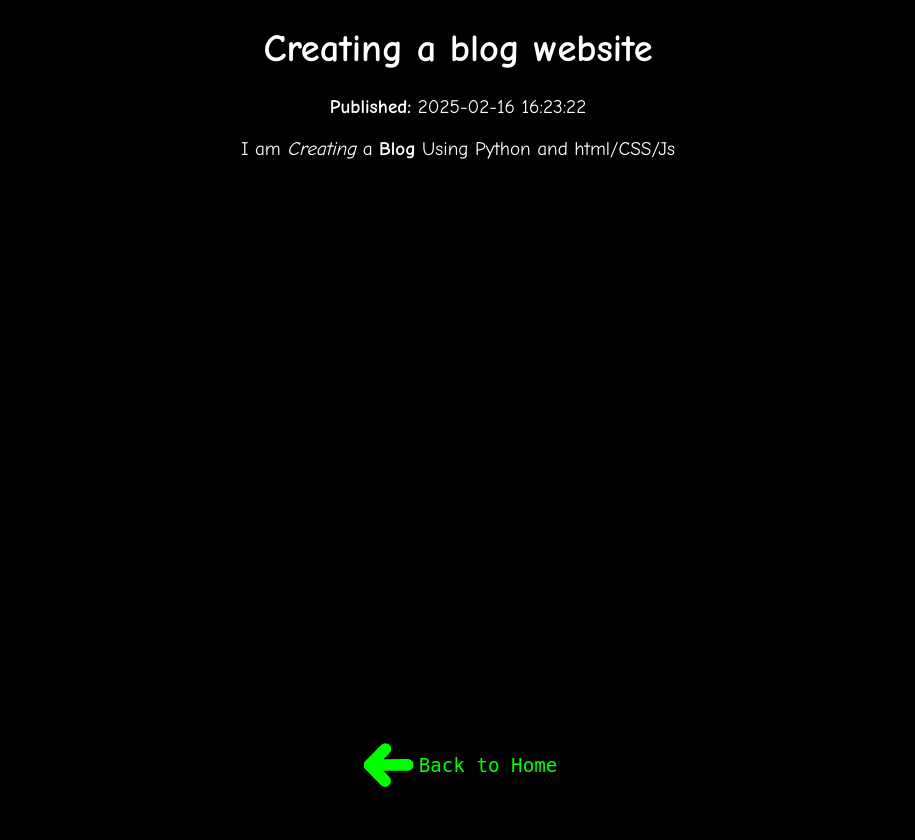
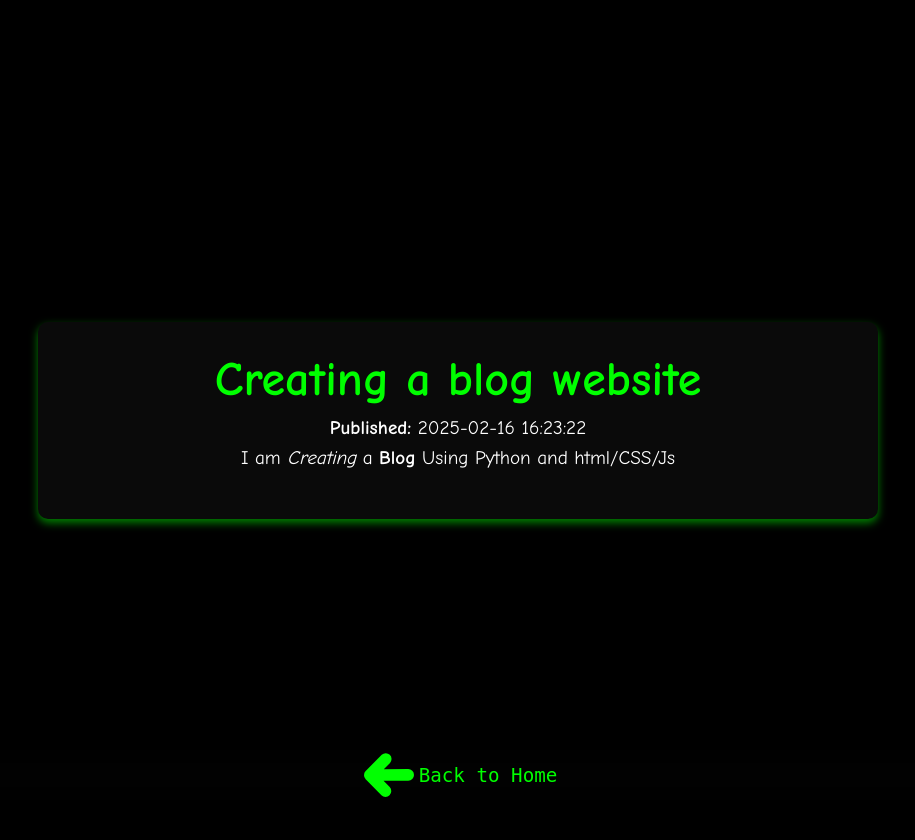
Before and after one commit to Alph702/Blog, a Flask app: page /post/1 in a window 1280 px wide. Shown: the whole page, without its empty margins (182-1097 px from the left). Before the commit the page ends 787 px from the top, so only its background shows below. Run offline with Flask 2, Linux system fonts and the light colour scheme; data comes from the database, SQL or seed files in the repository; both versions use the stored data as it was after the commit.

Commit message:
Refactor post redirection and enhance styling for post display

```diff
--- a/app.py
+++ b/app.py
@@ -158,7 +158,7 @@ def new_post():
         c.execute("INSERT INTO posts (title, content, image, timestamp) VALUES (?, ?, ?, ?)", (title, content, image, timestamp))
         conn.commit()
         conn.close()
-        return redirect(url_for('home'))
+        return redirect(url_for('new_post'))
 
     return render_template('new.html', dark_mode=True)
 
--- a/static/style.css
+++ b/static/style.css
@@ -1,4 +1,4 @@
-@import url('https://fonts.googleapis.com/css2?family=Comic+Neue:wght@300;400;700&family=Kalam:wght@300;400;700&display=swap');
+@import url("https://fonts.googleapis.com/css2?family=Comic+Neue:wght@300;400;700&family=Kalam:wght@300;400;700&display=swap");
 
 /* Root Variables */
 :root {
@@ -43,6 +43,9 @@
     --font-medium: clamp(1rem, 2.5vw, 1.2rem);
     --font-large: clamp(1.5rem, 3vw, 2rem);
     --font-xlarge: clamp(2rem, 4vw, 3rem);
+
+    --shadow: rgba(0, 255, 0, 0.3);
+    --hover-shadow: rgba(0, 255, 0, 0.5);
 }
 
 /* Global Styles */
@@ -83,7 +86,7 @@ body {
     padding: 15px;
     margin-bottom: 20px;
     border-radius: var(--border-radius);
-    box-shadow: 0 4px 6px rgba(0, 255, 0, 0.3);
+    box-shadow: 0 4px 6px var(--shadow);
     border-bottom: 1px solid var(--border-color);
 }
 
@@ -95,6 +98,12 @@ body {
 .post p {
     line-height: 1.6;
     font-size: 1.6rem;
+    display: -webkit-box;
+    -webkit-line-clamp: 2;
+    line-clamp: 2;
+    -webkit-box-orient: vertical;
+    overflow: hidden;
+    text-overflow: ellipsis;
 }
 
 .post-button {
@@ -144,7 +153,7 @@ form {
     background-color: var(--background-light);
     padding: var(--container-padding);
     border-radius: var(--border-radius);
-    box-shadow: 0 4px 6px rgba(0, 255, 0, 0.3);
+    box-shadow: 0 4px 6px var(--shadow);
     width: var(--form-width);
     overflow: hidden;
 }
@@ -231,19 +240,50 @@ li {
     border-radius: var(--border-radius);
 }
 
+.Back-to-home-container {
+    display: flex;
+    width: 100vw;
+    justify-content: center;
+    align-items: center;
+    margin-top: 20px;
+    position: fixed;
+    bottom: 0;
+    background: #ffffff;
+    background: rgba(255, 255, 255, 0);
+    /* Transparent white background */
+    backdrop-filter: blur(10px);
+    /* Blurs the background behind the element */
+    -webkit-backdrop-filter: blur(10px);
+
+    /* CSS Noise Effect */
+    overflow: hidden;
+    box-shadow: 0 8px 32px rgba(0, 0, 0, 0.5); /* Soft light effect */
+}
+
+.Back-to-home-container::before {
+    content: "";
+    position: absolute;
+    top: 0;
+    left: 0;
+    width: 100%;
+    height: 100%;
+    background: rgba(255, 255, 255, 0.048); /* Light overlay */
+    background-image: radial-gradient(circle, rgba(255, 255, 255, 0.055) 1%, transparent 1%);
+    background-size: 3px 3px; /* Small noisy dots */
+    opacity: 0.2; /* Adjust for intensity */
+    pointer-events: none; /* Make it non-interactive */
+    filter: blur(20px); /* Blurry shadow */
+}
+
 .Back-to-home {
-    position: absolute;
-    bottom: 10px;
-    left: 50%;
-    transform: translateX(-50%);
     display: flex;
     align-items: center;
+    opacity: 1;
 }
 
 .back-image {
     width: 50px;
     height: 50px;
-
 }
 
 #text {
@@ -253,7 +293,6 @@ li {
 
 .post-button:hover {
     text-decoration: none;
-
 }
 
 /* Filter Panel Container with Animation */
@@ -268,7 +307,8 @@ li {
     max-height: 0;
     opacity: 0;
     overflow: hidden;
-    transition: max-height 0.5s ease-in-out, opacity 0.5s ease-in-out, padding 0.5s ease-in-out, margin 0.5s ease-in-out;
+    transition: max-height 0.5s ease-in-out, opacity 0.5s ease-in-out,
+        padding 0.5s ease-in-out, margin 0.5s ease-in-out;
 }
 
 /* When the panel is open, expand and fade in */
@@ -358,7 +398,7 @@ li {
 /* Hover Effect */
 .filter-group select:hover {
     border-color: var(--primary-color);
-    box-shadow: 0 0 10px rgba(0, 255, 0, 0.5);
+    box-shadow: 0 0 10px var(--hover-shadow);
 }
 
 /* Dropdown Open Animation */
@@ -376,6 +416,7 @@ li {
 .filter-panel.open {
     transform: translateY(0);
 }
+
 body.filter-active::before {
     content: "";
     position: fixed;
@@ -421,10 +462,12 @@ body.filter-active::before {
     from {
         transform: translate(-50%, -50%) rotate(0deg);
     }
+
     to {
         transform: translate(-50%, -50%) rotate(360deg);
     }
 }
+
 .filter-reset-btn {
     background-color: transparent;
     color: var(--primary-color);
--- a/templates/new.html
+++ b/templates/new.html
@@ -11,7 +11,7 @@
     <div class="container form-container">
         <h1>New Post</h1>
         <form method="POST">
-            <input type="text" name="title" placeholder="Title" required>
+            <input type="text" name="title" placeholder="Title">
             <textarea id="editor" name="content" placeholder="Write your post here..." rows="5" required></textarea>
             <button type="submit">Post</button>
         </form>
--- a/templates/post.html
+++ b/templates/post.html
@@ -1,24 +1,94 @@
 <!DOCTYPE html>
 <html lang="en">
+
 <head>
-    <meta charset="UTF-8">
-    <meta name="viewport" content="width=device-width, initial-scale=1.0">
-    <title>{% if post.title %}{{ post.title }}{% else %}My Blog - A Great Post{% endif %}</title>
-    <link rel="stylesheet" type="text/css" href="{{ url_for('static', filename='style.css') }}">
+    <meta charset="UTF-8" />
+    <meta name="viewport" content="width=device-width, initial-scale=1.0" />
+    <title>
+        {% if post.title %}{{ post.title }}{% else %}My Blog - A Great Post{%
+        endif %}
+    </title>
+    <link rel="stylesheet" type="text/css" href="{{ url_for('static', filename='style.css') }}" />
+    <style>
+        body {
+            font-family: 'Comic Neue', sans-serif;
+            background-color: var(--background-dark);
+            color: var(--text-color);
+            margin: 0;
+            padding: 20px;
+            display: flex;
+            justify-content: center;
+            align-items: center;
+            flex-direction: column;
+            min-height: 100vh;
+        }
+
+        .container {
+            max-width: 800px;
+            width: 100%;
+            padding: var(--container-padding);
+            background-color: var(--background-light);
+            border-radius: var(--border-radius);
+            box-shadow: 0 4px 8px var(--hover-shadow);
+        }
+
+        h1 {
+            font-size: var(--font-xlarge);
+            margin: 10px 0;
+            color: var(--primary-color);
+        }
+
+        p {
+            font-size: var(--font-medium);
+            margin: 8px 0;
+        }
+
+        .image {
+            width: 100%;
+            height: auto;
+            border-radius: var(--border-radius);
+            box-shadow: 0 6px 12px rgba(0, 0, 0, 0.4);
+            margin: 15px 0;
+        }
+        @media screen and (max-width: 800px) {
+            body{
+                background: var(--background-light);
+            }
+            .container {
+                padding: 0;
+                box-shadow: none;
+            }
+
+            h1 {
+                font-size: 2.5rem;
+            }
+
+            p {
+                font-size: 1.1rem;
+            }
+
+        }
+    </style>
 </head>
+
 <body>
-    <a href="/" class="Back-to-home">
-        <img src="{{ url_for('static', filename='arrow.svg') }}" alt="Back" class="back-image">
-        <samp id="text">Back to Home</samp>
+    <div class="container">
+        <h1>{{ post.title }}</h1>
+        <p><strong>Published:</strong> {{ post.timestamp }}</p>
+        <p>{{ post.content | safe }}</p>
+        {% if post.image %}
+        <img src="{{ url_for('static', filename='uploads/' + post.image) }}" alt="Post Image" class="image"
+            style="width: 90%" />
 
-    </a>
-    <h1>{{ post.title }}</h1>
-    <p><strong>Published:</strong> {{ post.timestamp }}</p>
-    <p>{{ post.content | safe }}</p>
-    {% if post.image %}
-    <img src="{{ url_for('static', filename='uploads/' + post.image) }}" alt="Post Image" class="image" style="width: 90%;">
+        {% endif %}
+        <br />
+    </div>
+    <div class="Back-to-home-container">
+        <a href="/" class="Back-to-home">
+            <img src="{{ url_for('static', filename='arrow.svg') }}" alt="Back" class="back-image" />
+            <samp id="text">Back to Home</samp>
+        </a>
+    </div>
+</body>
 
-    {% endif %}
-    <br>
-</body>
 </html>
```
Also changed, not shown: blog.db, templates/index.html (line endings or trailing spaces).
